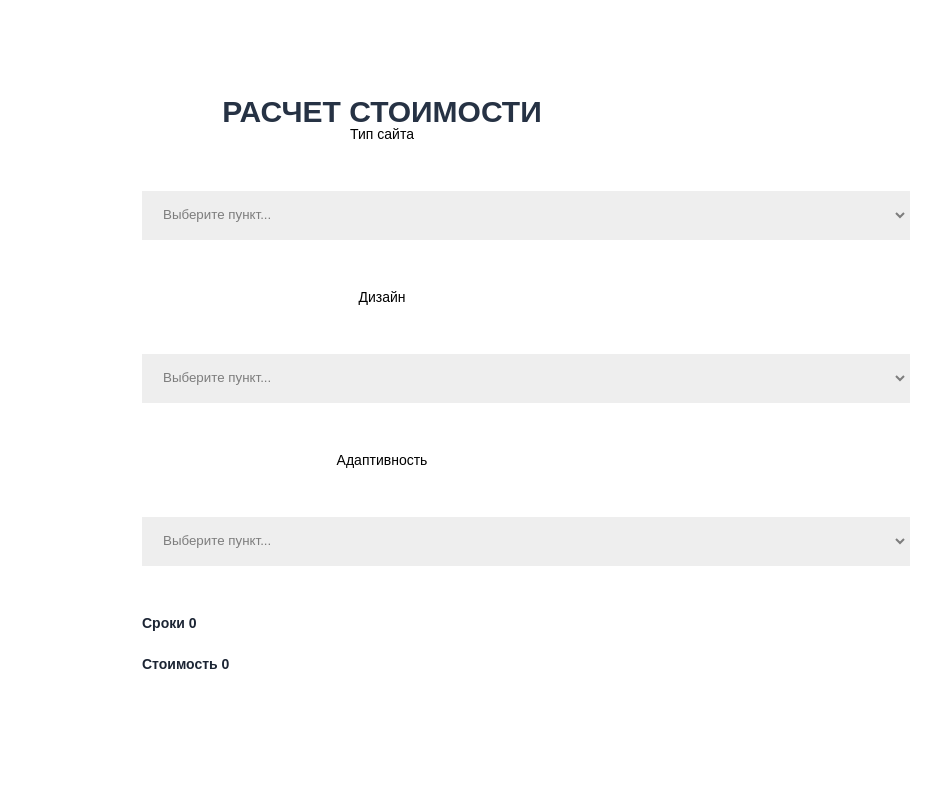
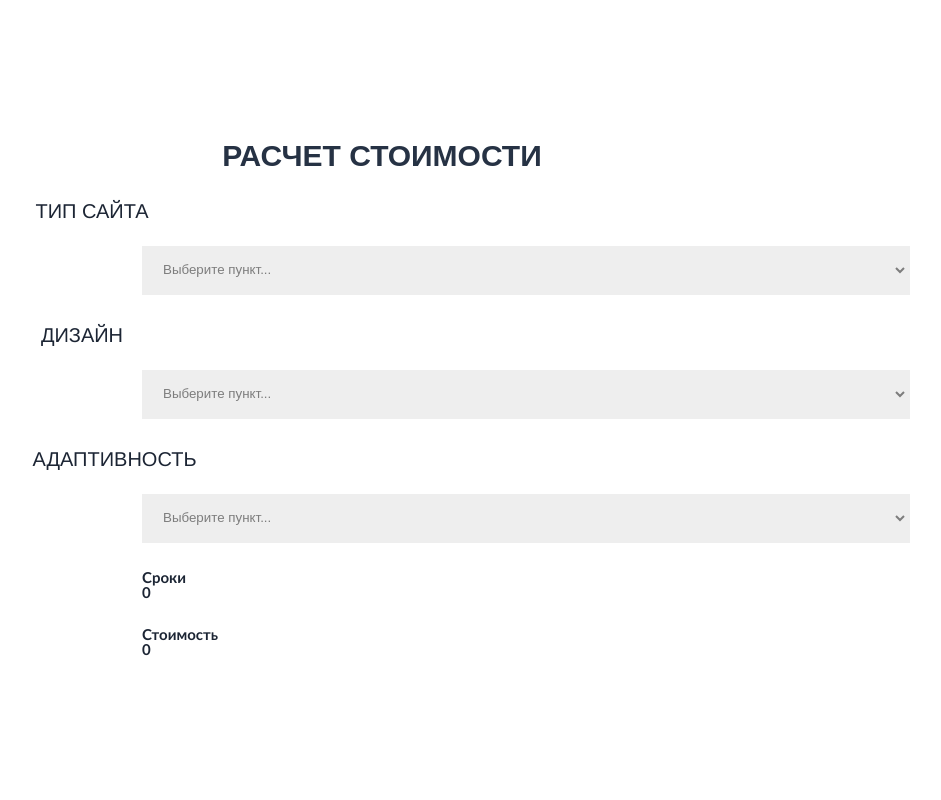
Before and after one commit to BarbaraRomashkina/BarbaraRomashkina.github.io, a plain HTML site: page src/index.html in a window 1280 px wide. Shown: the part 3020-3820 px from the top of the page, without its empty margins (258-1199 px from the left). Drawn offline with Linux system fonts and the light colour scheme.

Commit message:
Homework 3-4

```diff
--- a/src/css/style.css
+++ b/src/css/style.css
@@ -133,8 +133,10 @@ margin-top: 100px;
 }
 
 .cases p{
-	margin-top: 10px;
+	margin-top: 30px;
 	color: #3f495a;
+	font-family: Calibri, sans-serif;
+	font-size: 15px;
 }
 
 .case{
@@ -194,9 +196,36 @@ color: #384354;
 	margin-top: 50px;
 }
 
+.tip h3{
+	margin-top: 30px;
+	margin-right: 580px;
+	color: #1c2534;
+	text-transform: uppercase;
+	font-size: 20px;
+	font-family: Franklin Gothic Medium;
+}
+
+.design h3{
+	margin-top: 30px;
+	margin-right: 600px;
+	color: #1c2534;
+	text-transform: uppercase;
+	font-size: 20px;
+	font-family: Franklin Gothic Medium;
+}
+
+.adapt h3{
+	margin-top: 30px;
+	margin-right: 535px;
+	color: #1c2534;
+	text-transform: uppercase;
+	font-size: 20px;
+	font-family: Franklin Gothic Medium;
+}
+
 .select-css{
 	display: block;
-	margin: 50px;
+	margin: 25px;
 	margin-left: 400px;
 	border: 2px solid #eeeeee;
 	background: #eeeeee;
@@ -210,6 +239,7 @@ color: #384354;
  margin: 27px 400px;
  color: #1c2534;
  font-weight: bold;
+ word-spacing: 500px;
 
 }
 
--- a/src/index.html
+++ b/src/index.html
@@ -95,7 +95,7 @@
 <p>Lorem, ipsum, dolor sit amet consectetur adipisicing elit. Iusto deleniti temporibus ratione minus esse distinctio rerum itaque, placeat <br> et error cupiditate quaerat ab dolorem quia dicta adipisci, voluptatem dolore, pariatur fugiat. Beatae quam laudantium doloremque <br> tempore eos nobis esse animi, inventore explicabo corrupti voluptate eligendi libero et cum laboriosam quasi, natus totam?</p>
 </div>
 <h2>Расчет стоимости</h2>
-<h3>Тип сайта</h3>
+<div class="tip"><h3>Тип сайта</h3></div>
 <select class="select-css">
 	<option value="Opt1">Выберите пункт...</option>
 	<option value="Type1">Type1</option>
@@ -103,7 +103,7 @@
 	<option value="Type3">Type3</option>
 	</select>
 
-	<h3>Дизайн</h3>
+	<div class="design"><h3>Дизайн</h3></div>
 	<select class="select-css">
 	<option value="Opt1">Выберите пункт...</option>
 	<option value="Design1">Design1</option>
@@ -111,7 +111,7 @@
 	<option value="Design3">Design3</option>
 </select>
 
-	<h3>Адаптивность</h3>
+	<div class="adapt"><h3>Адаптивность</h3></div>
 	<select class="select-css">
 	<option value="Opt1">Выберите пункт...</option>
 	<option value="Adapt1">Adapt1</option>
```
